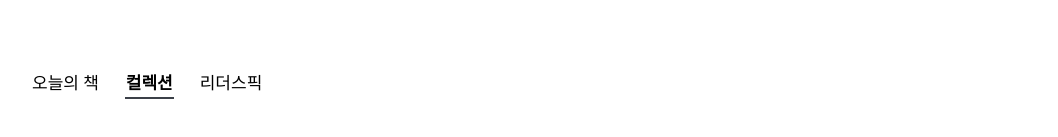
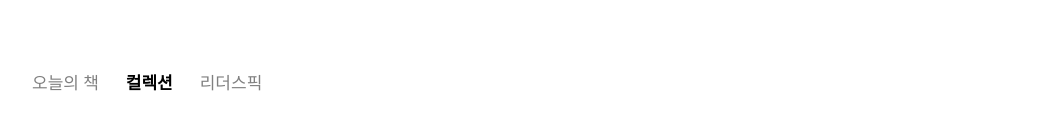
Before and after one commit to readlight/readlight-landing, a Next.js app: page / in a window 1280 px wide. Shown: the part 2215-2352 px from the top of the page, without its empty margins (97-1155 px from the left). Built offline with nearby package versions, Linux system fonts and the light colour scheme; a web font is replaced by a local one.

Commit message:
add: color transition in FeatureTextButton

```diff
--- a/components/atom/FeatureTextButton.tsx
+++ b/components/atom/FeatureTextButton.tsx
@@ -9,15 +9,15 @@ type Props = {
   changeFeature: Function;
 };
 
+// border-bottom: ${(props) => props.isSelected ? '2px solid #3B4048' : '0px solid'};
+
 const NavText = styled.span`
-  color: ${({ theme }) => theme.colors.pureBlack};
+  color: ${(props) => (props.isSelected ? 'black' : 'gray')};
   font-size: 17px;
   font-weight: ${(props) => (props.isSelected ? 'bold' : 'normal')};
   padding: 4px 1px;
   margin-right: 25px;
-  border-bottom: ${(props) =>
-    props.isSelected ? '2px solid #3B4048' : '0px solid'};
-  transition: color 230ms ease-in-out;
+  transition: color 300ms ease-in-out;
   user-select: none;
 
   &:hover {
--- a/pages/index.tsx
+++ b/pages/index.tsx
@@ -24,8 +24,6 @@ export default function Home() {
           <Navbar />
         </NavbarWrapper>
       </ImageWrapper>
-
-      {/*<img src={`/cover.jpg`} alt="hi" draggable="false" />s*/}
 
       <Layout
         isBackgroundGray={true}
```
